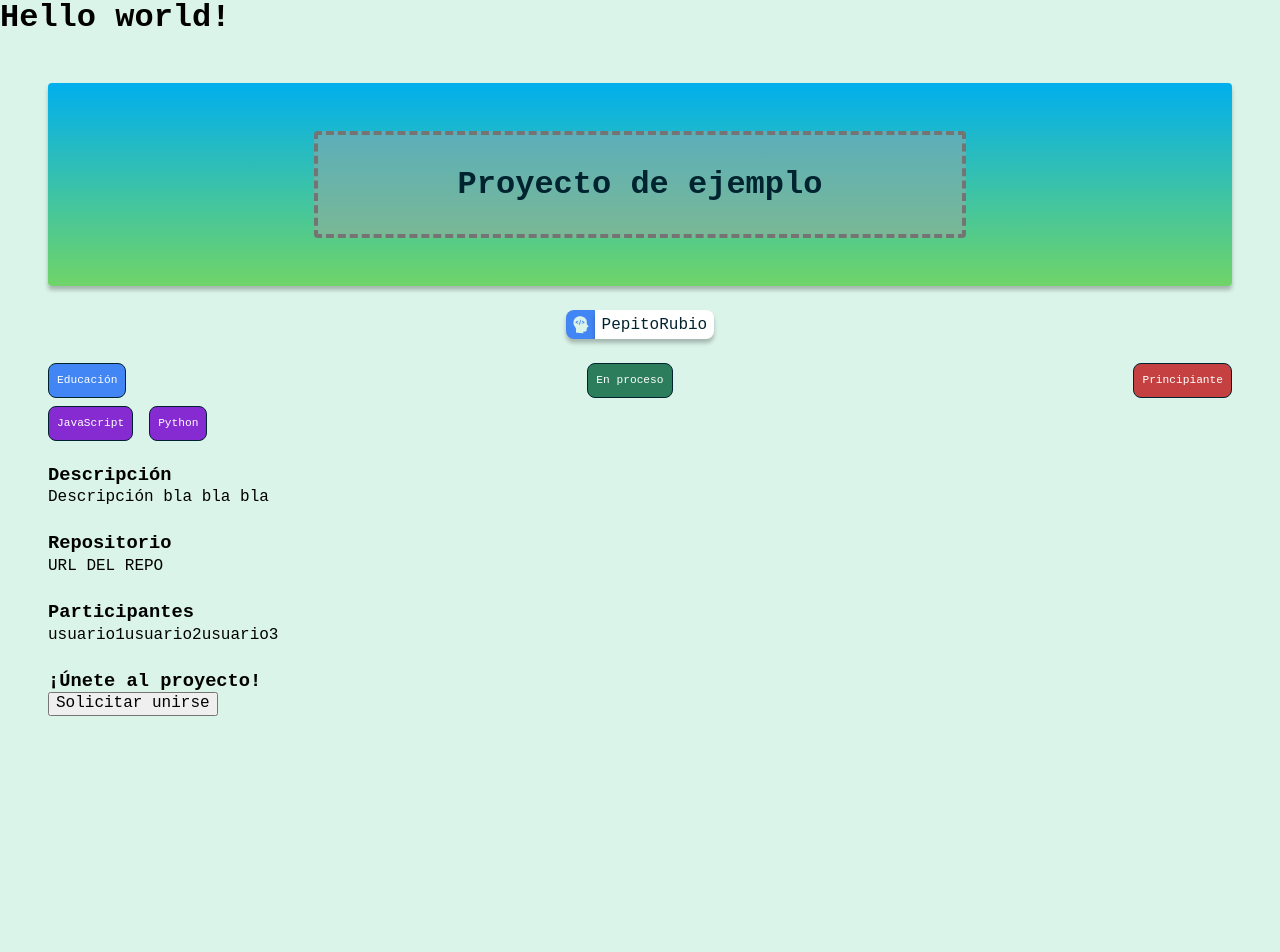
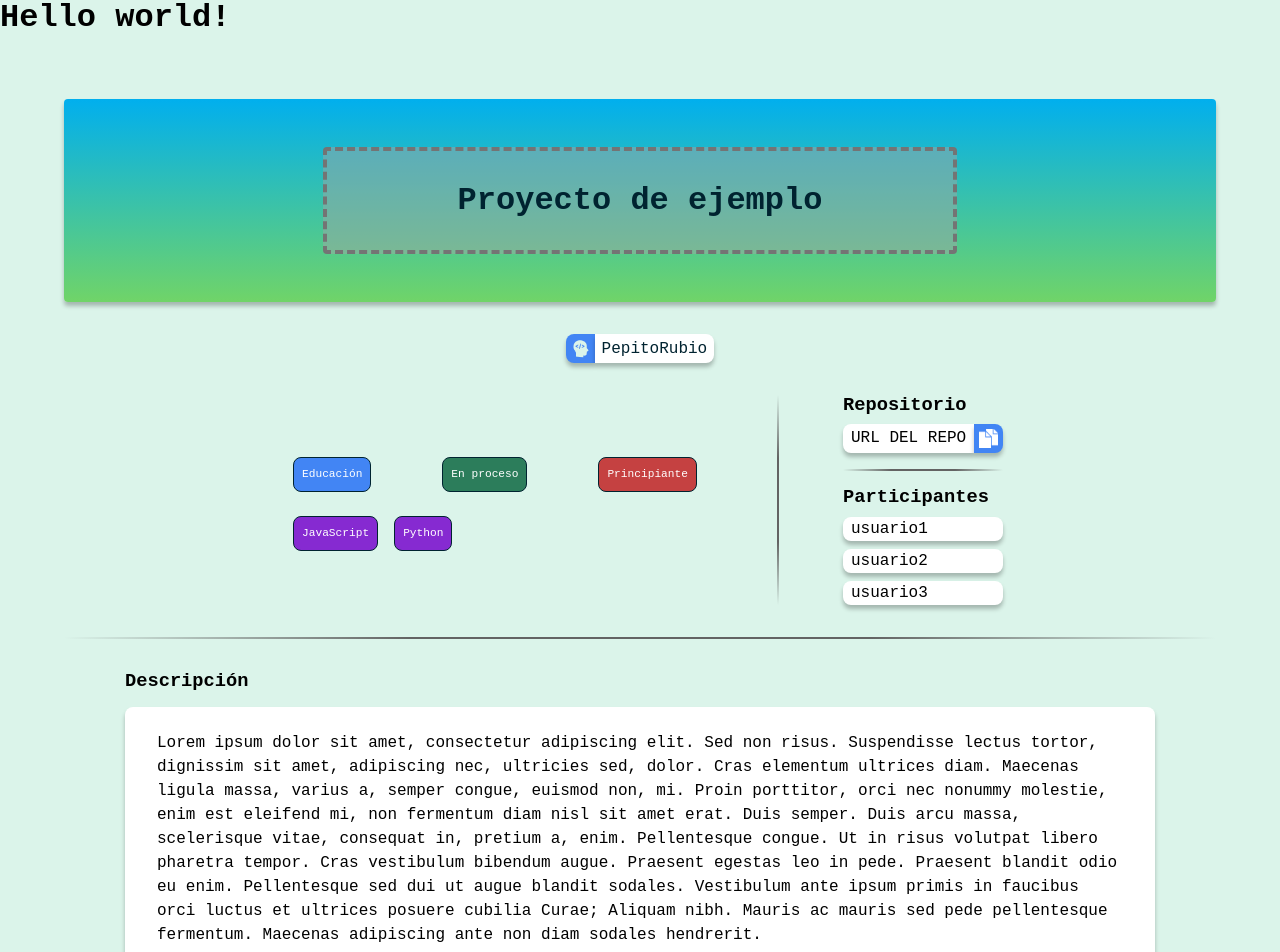
Before and after one commit to JavierBrizuela/exceso_de_iteraciones, a React (Vite) app in the folder Frontend/: page /projectdetails in a window 1280 px wide. Shown: the top 952 px of the page. Before the commit the page ends 800 px from the top, so only its background shows below. Built offline with nearby package versions, Linux system fonts and the light colour scheme; a web font is replaced by a local one.

Commit message:
Add some styles to ProjectDetails.jsx

```diff
--- a/Frontend/src/routes/ProjectDetails/ProjectDetails.css
+++ b/Frontend/src/routes/ProjectDetails/ProjectDetails.css
@@ -1,8 +1,8 @@
 .project-wrapper {
   display: flex;
   flex-direction: column;
-  padding: 3rem;
-  gap: 1.5rem;
+  padding: 4rem;
+  gap: 2rem;
 }
 
 .project-title {
@@ -69,16 +69,33 @@
   background-color: white;
 }
 
+.project-basic-info-center {
+  display: flex;
+  justify-content: center;
+  width: 100%;
+}
+
+.project-basic-info {
+  display: flex;
+  align-items: center;
+  gap: 4rem;
+  max-width: 726px;
+  flex-grow: 1;
+}
+
 .tags-wrapper {
   display: flex;
   flex-direction: column;
-  gap: 0.5rem;
+  flex-grow: 1;
+  gap: 1.5rem;
   border-radius: 0.25rem;
+  padding: 1.5rem 1rem 1rem 1rem;
 }
 
 .project-tags-type-difficulty {
   display: flex;
   justify-content: space-between;
+  gap: 2rem;
 }
 
 .project-tag {
@@ -106,8 +123,144 @@
 
 .project-details-status {
   background-color: var(--status-tag);
+  white-space: nowrap;
 }
 
 .project-details-language {
   background-color: var(--language-tag);
 }
+
+.separator-vertical {
+  width: 2px;
+  height: 100%;
+  background: linear-gradient(
+    to bottom,
+    rgba(99, 99, 99, 0),
+    var(--created-tag) 30%,
+    var(--created-tag) 70%,
+    rgba(99, 99, 99, 0)
+  );
+}
+
+.project-repo-members {
+  display: flex;
+  flex-direction: column;
+  gap: 1rem;
+}
+
+.url-wrapper {
+  display: flex;
+}
+
+.repository,
+.project-team {
+  display: flex;
+  flex-direction: column;
+  gap: 0.5rem;
+}
+
+.repository-text {
+  display: flex;
+  align-items: center;
+}
+
+.copy-url-icon-wrapper {
+  background-color: var(--background-icon);
+  width: 1.8rem;
+  height: 1.8rem;
+  display: flex;
+  justify-content: center;
+  align-items: center;
+  box-shadow: 0 4px 4px 0 rgba(0, 0, 0, 0.25);
+  border-radius: 0 0.5rem 0.5rem 0;
+  border: none;
+  padding: 0.3rem;
+  cursor: pointer;
+}
+
+.copy-url-icon {
+  background-image: url(/src/assets/copy-project-details.png);
+  background-size: 20px 20px;
+  background-position: center;
+  background-repeat: no-repeat;
+  width: 1.2rem;
+  height: 1.2rem;
+  display: block;
+}
+
+.repository-text {
+  background: white;
+  width: 100%;
+  box-shadow: 0 4px 4px 0 rgba(0, 0, 0, 0.25);
+  border-radius: 0.5rem 0 0 0.5rem;
+  padding: 0 0.5rem;
+  border: none;
+  outline: none;
+}
+
+.project-info-members {
+  display: flex;
+  flex-direction: column;
+  gap: 0.6rem;
+}
+
+.project-member-team {
+  background: white;
+  width: 100%;
+  box-shadow: 0 4px 4px 0 rgba(0, 0, 0, 0.25);
+  border-radius: 0.5rem;
+  padding: 0 0.5rem;
+  border: none;
+  outline: none;
+}
+
+.separator-horizontal {
+  width: 100%;
+  height: 2px;
+  background: linear-gradient(
+    to right,
+    rgba(99, 99, 99, 0),
+    var(--created-tag) 30%,
+    var(--created-tag) 70%,
+    rgba(99, 99, 99, 0)
+  );
+}
+
+.description {
+  display: flex;
+  flex-direction: column;
+  gap: 1rem;
+  max-width: 1030px;
+  align-self: center;
+}
+
+.description-text {
+  background: white;
+  width: 100%;
+  box-shadow: 0 4px 4px 0 rgba(0, 0, 0, 0.25);
+  border-radius: 0.5rem;
+  padding: 1.5rem 2rem;
+  border: none;
+  outline: none;
+}
+
+.request {
+  display: flex;
+  flex-direction: column;
+  gap: 1rem;
+  text-align: center;
+  align-items: center;
+}
+
+.button-request-join {
+  border: none;
+  outline: none;
+  border-radius: 0.5rem;
+  padding: 0.5rem;
+  box-shadow: 0 4px 4px 0 rgba(0, 0, 0, 0.25);
+  color: var(--font-color);
+  background-color: var(--dark-blue);
+  transition: all 0.6s ease;
+  font-weight: bold;
+  max-width: 220px;
+}
--- a/Frontend/src/routes/ProjectDetails/ProjectDetails.jsx
+++ b/Frontend/src/routes/ProjectDetails/ProjectDetails.jsx
@@ -14,6 +14,8 @@ function Details() {
         </label>
         <span className="project-tag-created-by">PepitoRubio</span>
       </div>
+      <div className="project-basic-info-center">
+        <div className="project-basic-info">
           <div className="tags-wrapper">
             <div className="project-tags-type-difficulty">
               <span className="project-tag project-details-type">Educación</span>
@@ -25,14 +27,18 @@ function Details() {
               <span className="project-tag project-details-language">Python</span>
             </div>
           </div>
-      <div className="description">
-        <h3 className="project-info">Descripción</h3>
-        <div className="description-text">Descripción bla bla bla</div>
-      </div>
+          <span className="separator-vertical"></span>
+          <div className="project-repo-members">
             <div className="repository">
               <h3 className="project-info">Repositorio</h3>
+              <div className="url-wrapper">
                 <div className="repository-text">URL DEL REPO</div>
+                <label className="copy-url-icon-wrapper">
+                  <i className="copy-url-icon"></i>
+                </label>
               </div>
+            </div>
+            <span className="separator-horizontal"></span>
             <div className="project-info-members">
               <h3 className="project-info">Participantes</h3>
               <div className="project-team">
@@ -41,6 +47,26 @@ function Details() {
                 <span className="project-member-team">usuario3</span>
               </div>
             </div>
+          </div>
+        </div>
+      </div>
+      <span className="separator-horizontal"></span>
+      <div className="description">
+        <h3 className="project-info">Descripción</h3>
+        <div className="description-text">
+          Lorem ipsum dolor sit amet, consectetur adipiscing elit. Sed non risus. Suspendisse lectus
+          tortor, dignissim sit amet, adipiscing nec, ultricies sed, dolor. Cras elementum ultrices
+          diam. Maecenas ligula massa, varius a, semper congue, euismod non, mi. Proin porttitor,
+          orci nec nonummy molestie, enim est eleifend mi, non fermentum diam nisl sit amet erat.
+          Duis semper. Duis arcu massa, scelerisque vitae, consequat in, pretium a, enim.
+          Pellentesque congue. Ut in risus volutpat libero pharetra tempor. Cras vestibulum bibendum
+          augue. Praesent egestas leo in pede. Praesent blandit odio eu enim. Pellentesque sed dui
+          ut augue blandit sodales. Vestibulum ante ipsum primis in faucibus orci luctus et ultrices
+          posuere cubilia Curae; Aliquam nibh. Mauris ac mauris sed pede pellentesque fermentum.
+          Maecenas adipiscing ante non diam sodales hendrerit.
+        </div>
+      </div>
+      <span className="separator-horizontal"></span>
       <div className="request">
         <h3 className="request-join">¡Únete al proyecto!</h3>
         <button className="button-request-join">Solicitar unirse</button>
```
Also changed, not shown: Frontend/src/assets/copy-project-details.png (added). Lines whose indentation alone changed are shown as unchanged.
